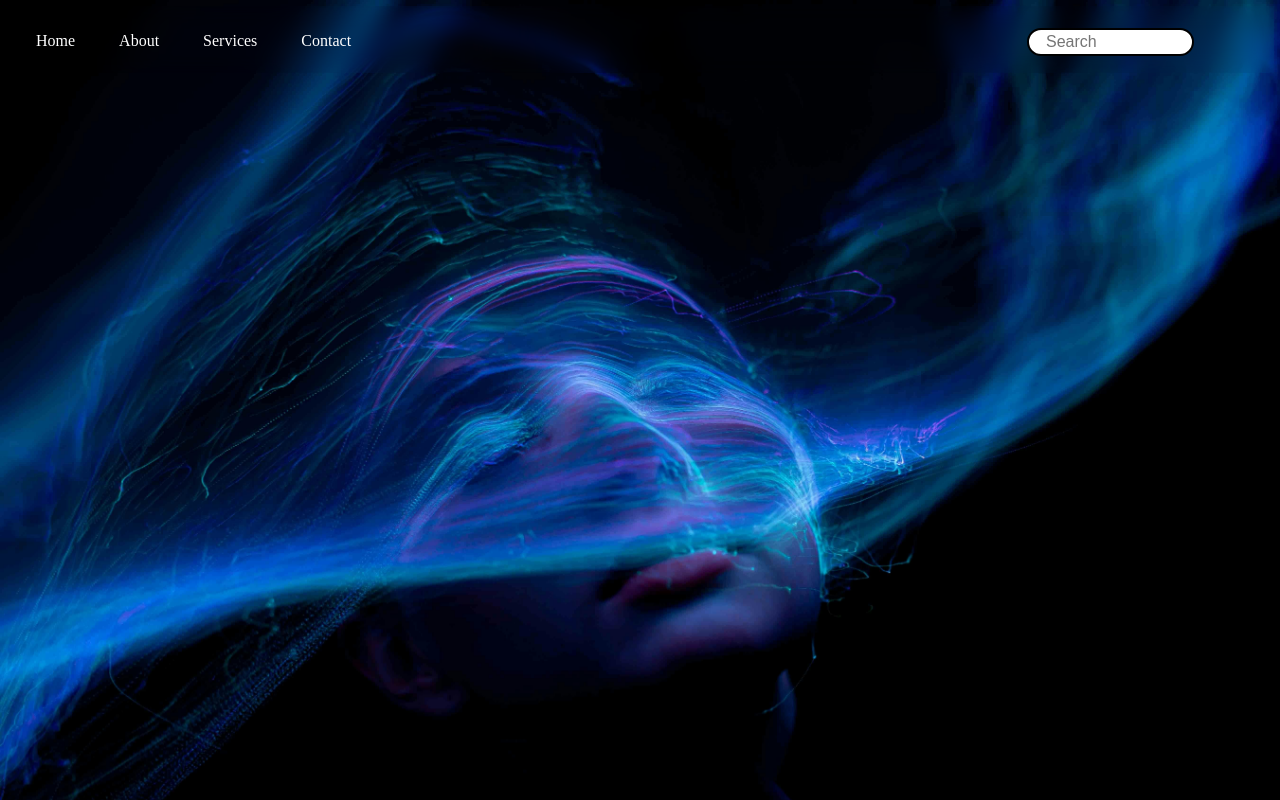
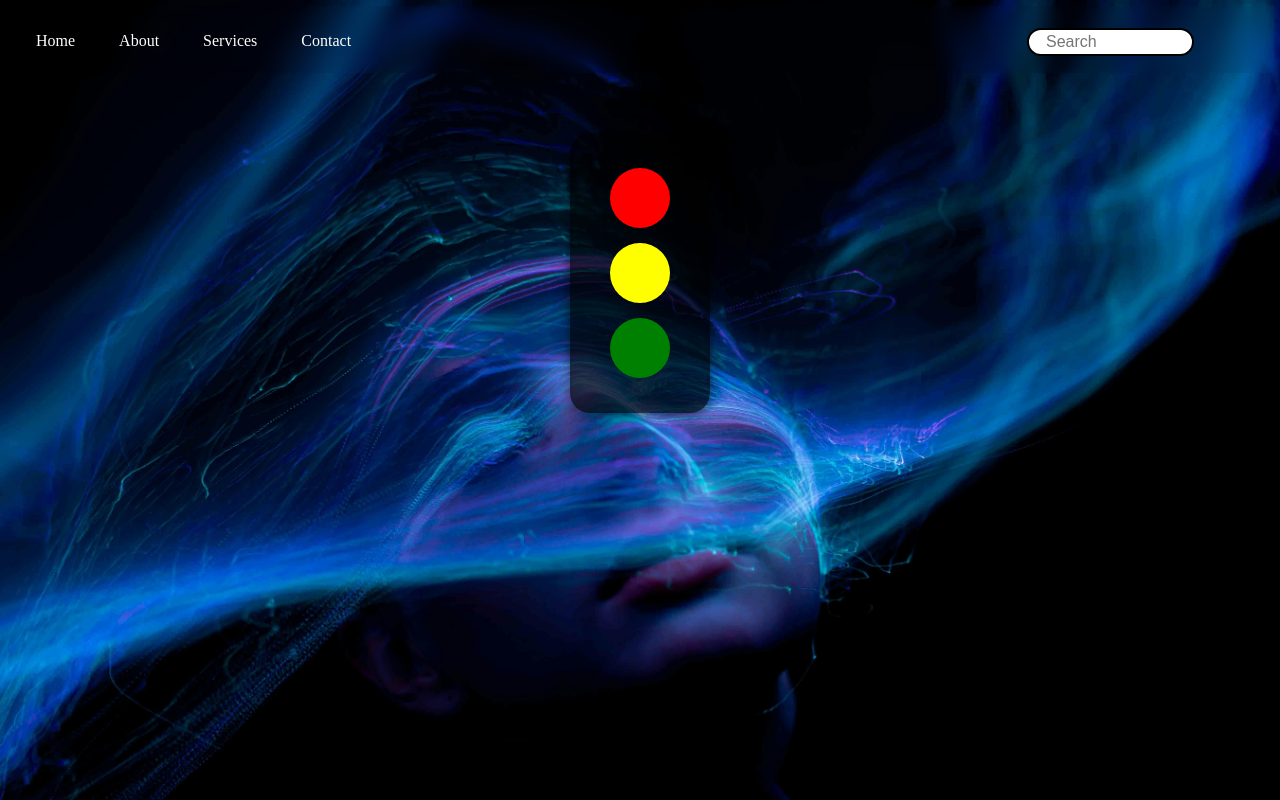
Before and after one commit to abj21/Projects, a plain HTML site: page Assignment_2/nav.html in a window 1280 px wide. Drawn offline with Linux system fonts and the light colour scheme.

Commit message:
Update style.css

```diff
--- a/Assignment_2/style.css
+++ b/Assignment_2/style.css
@@ -1,13 +1,11 @@
-
 body {
   margin: 0;
   padding: 0;
   background: url(pexels-merlin-11167645.jpg);
   background-size: cover;
-
 }
 
-
+/* Navbar */
 .navbar {
   backdrop-filter: blur(10px);
   color: rgb(0, 0, 0);
@@ -15,31 +13,60 @@ body {
   margin: 6px;
 }
 
-
 .navbar a {
   color: white;
   text-decoration: double;
-   border-radius: 60px;
+  border-radius: 60px;
   margin: 13px 20px;
-  padding-top:3px  ;
+  padding-top: 3px;
   display: inline-block;
 }
 
 .navbar a:hover {
   background-color: black;
 }
-.search{
+
+.search {
   float: right;
   font-style: italic;
   color: rgb(0, 0, 0);
   padding: 12px 70px;
+}
 
-}
-.navbar input{
+.navbar input {
   border: 2px solid black;
   align-items: center;
   font: 1em sans-serif;
   border-radius: 14px;
-  padding:3px 17px;
+  padding: 3px 17px;
   width: 129px;
 }
+
+/* Traffic Light */
+.traffic-light {
+  width: 100px;
+  background: rgba(0, 0, 0, 0.7);
+  padding: 20px;
+  border-radius: 20px;
+  margin: 60px auto;
+  box-shadow: 0 0 15px rgba(0,0,0,0.7);
+}
+
+.light {
+  width: 60px;
+  height: 60px;
+  margin: 15px auto;
+  border-radius: 50%;
+}
+
+.red {
+  background: red;
+}
+
+.yellow {
+  background: yellow;
+}
+
+.green {
+  background: green;
+}
```
